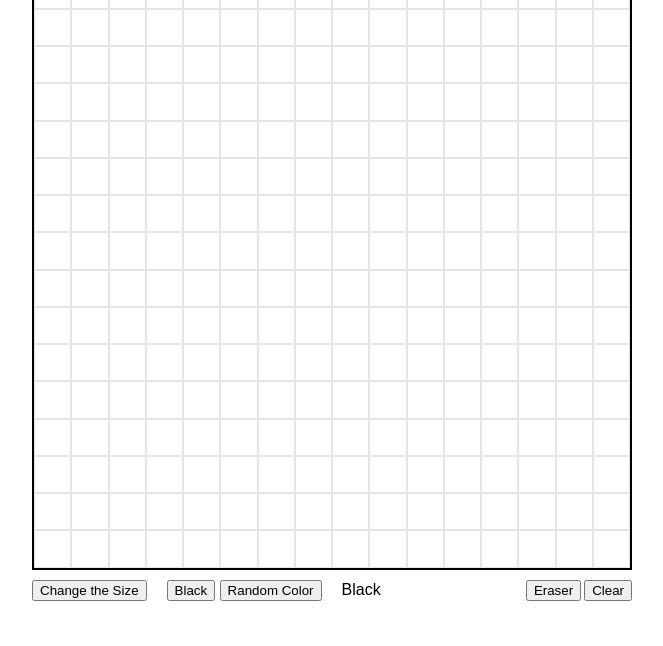
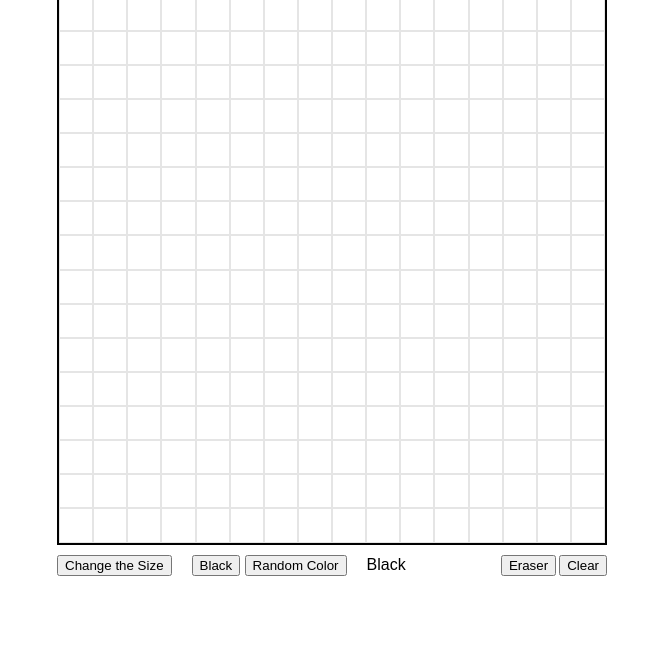
Before and after one commit to h4sitha/etch-a-sketch, a plain HTML site: page index.html in a window 1280 px wide. Shown: the part 154-800 px from the top of the page, without its empty margins (308-971 px from the left). Drawn offline with Linux system fonts and the light colour scheme.

Commit message:
Update the size of the grid

```diff
--- a/styles.css
+++ b/styles.css
@@ -13,8 +13,8 @@ body {
 
 #container {
     border: 2px solid rgba(0, 0, 0, 1);
-    width: 600px;
-    height: 600px;
+    width: 550px;
+    height: 550px;
     display: flex;
     flex-wrap: wrap;
 }
```
